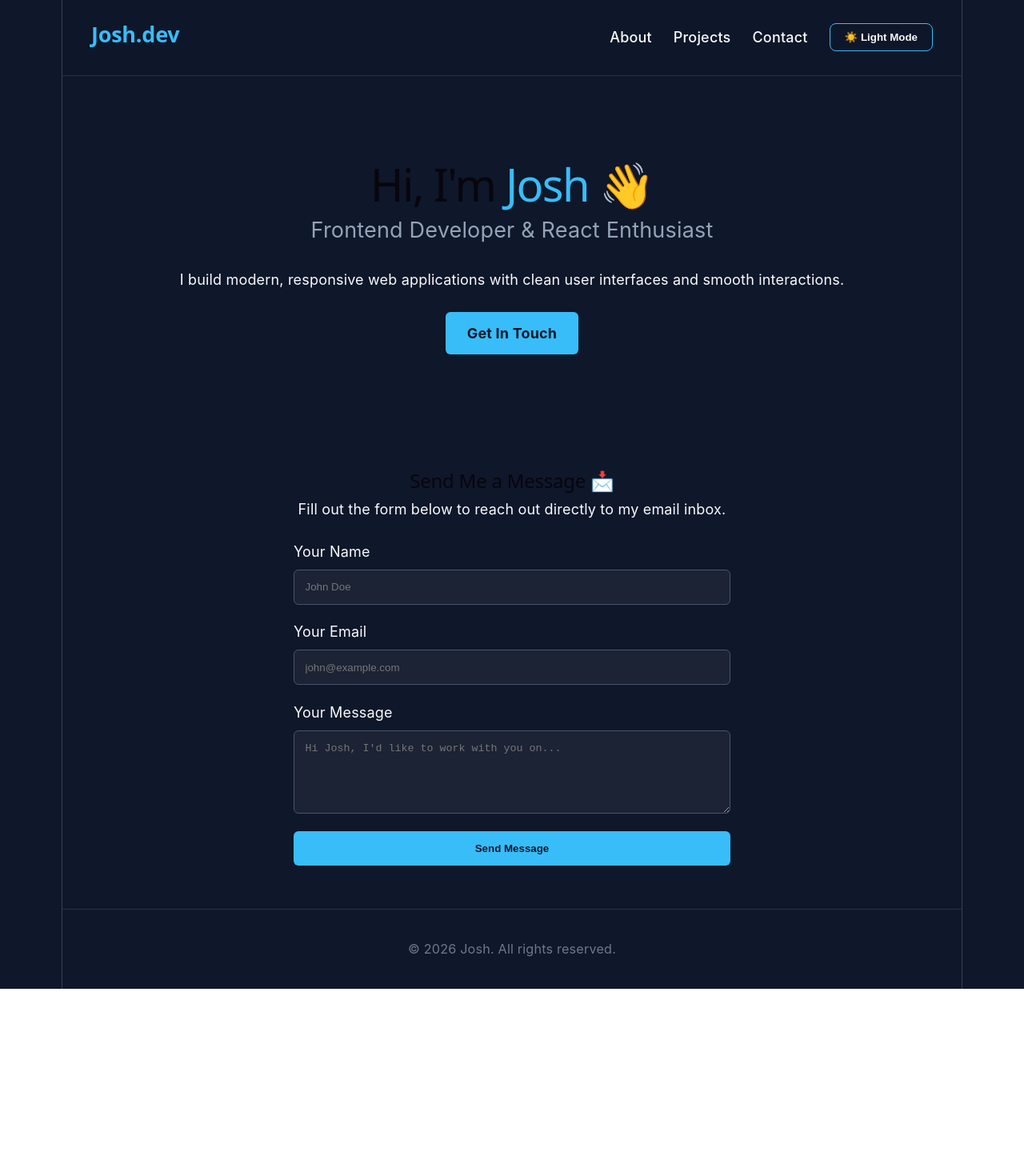
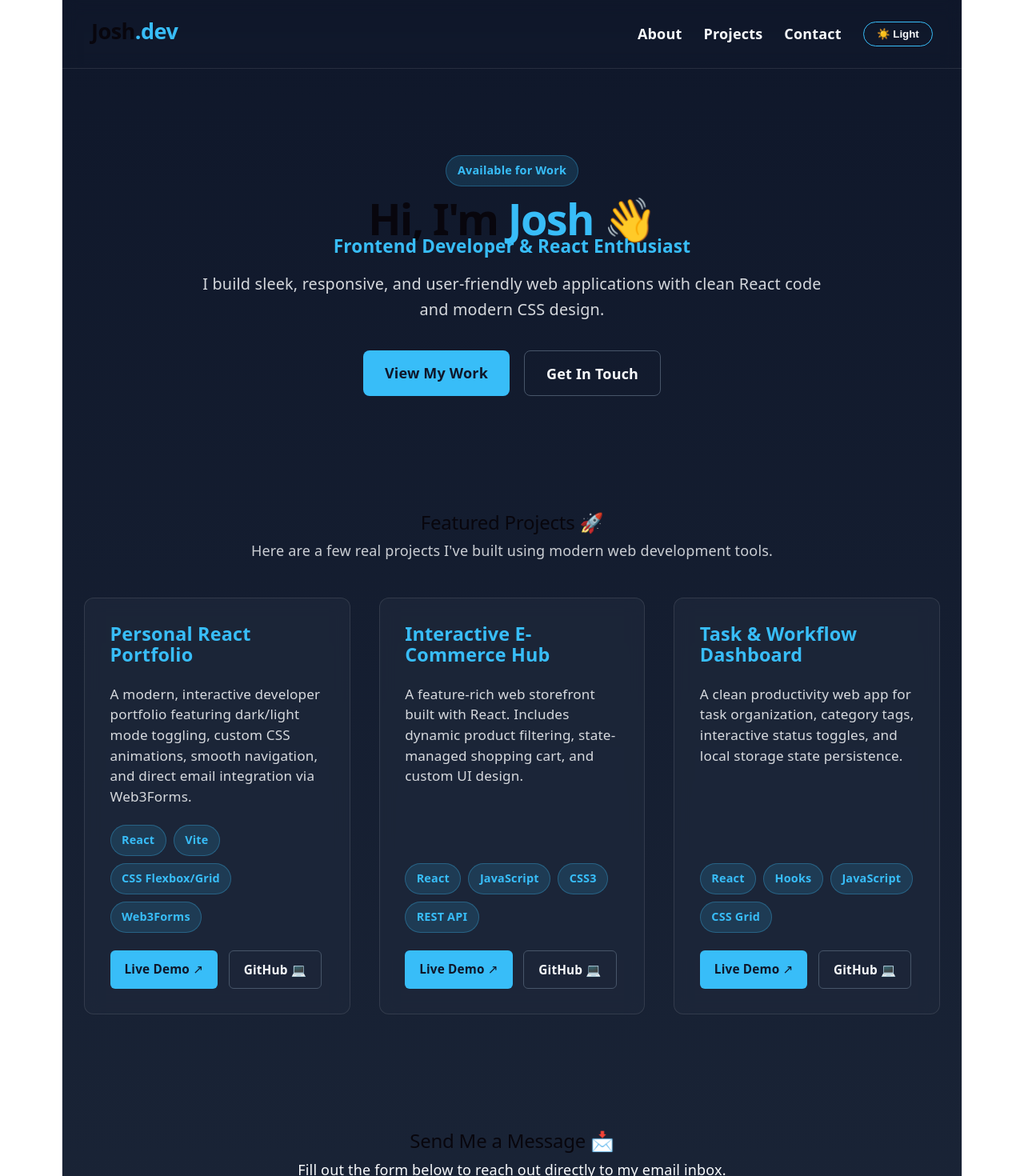
Before and after one commit to eyazemaye-lab/josh-portfolio, a React (Vite) app: page / in a window 1280 px wide. Shown: the top 1470 px of the page at 80% size. Before the commit the page ends 1236 px from the top, so only its background shows below. Built offline with nearby package versions, Linux system fonts and the light colour scheme.

Commit message:
Updated real project content and added custom CSS styling

```diff
--- a/src/App.css
+++ b/src/App.css
@@ -1,180 +1,7 @@
-:root {
-  --bg-main: #0f172a;
-  --bg-card: #1e293b;
-  --accent: #38bdf8;
-  --text-primary: #f8fafc;
-  --text-secondary: #94a3b8;
-  --border: #334155;
-}
-
-* {
-  margin: 0;
-  padding: 0;
-  box-sizing: border-box;
-  scroll-behavior: smooth;
-}
-
-body {
-  background-color: var(--bg-main);
-  color: var(--text-primary);
-  font-family: -apple-system, BlinkMacSystemFont, 'Segoe UI', Roboto, sans-serif;
-}
-
-.navbar {
-  display: flex;
-  justify-content: space-between;
-  align-items: center;
-  padding: 1.5rem 10%;
-  border-bottom: 1px solid var(--border);
-  position: sticky;
-  top: 0;
-  background-color: rgba(15, 23, 42, 0.9);
-  backdrop-filter: blur(8px);
-}
-
-.logo {
-  font-size: 1.5rem;
-  font-weight: bold;
-  color: var(--accent);
-}
-
-.nav-links {
-  display: flex;
-  list-style: none;
-  gap: 2rem;
-}
-
-.nav-links a {
-  color: var(--text-primary);
-  text-decoration: none;
-  transition: color 0.2s;
-}
-
-.nav-links a:hover {
-  color: var(--accent);
-}
-
-.hero {
-  min-height: 70vh;
-  display: flex;
-  flex-direction: column;
-  justify-content: center;
-  align-items: center;
-  text-align: center;
-  padding: 0 1rem;
-}
-
-.hero h1 {
-  font-size: 3.5rem;
-  margin-bottom: 1rem;
-}
-
-.highlight {
-  color: var(--accent);
-}
-
-.subtitle {
-  font-size: 1.5rem;
-  color: var(--text-secondary);
-  margin-bottom: 2rem;
-}
-
-.section {
-  padding: 5rem 10%;
-  max-width: 1200px;
-  margin: 0 auto;
-}
-
-.section h2 {
-  font-size: 2rem;
-  margin-bottom: 2rem;
-  border-left: 4px solid var(--accent);
-  padding-left: 1rem;
-}
-
-.projects-grid {
-  display: grid;
-  grid-template-columns: repeat(auto-fit, minmax(300px, 1fr));
-  gap: 2rem;
-}
-
-.project-card {
-  background-color: var(--bg-card);
-  border: 1px solid var(--border);
-  border-radius: 8px;
-  padding: 2rem;
-  display: flex;
-  flex-direction: column;
-  justify-content: space-between;
-  transition: transform 0.2s ease, border-color 0.2s ease;
-}
-
-.project-card:hover {
-  transform: translateY(-5px);
-  border-color: var(--accent);
-}
-
-.project-card h3 {
-  margin-bottom: 1rem;
-}
-
-.project-card p {
-  color: var(--text-secondary);
-  margin-bottom: 1.5rem;
-  line-height: 1.6;
-}
-
-.tech-tags {
-  display: flex;
-  flex-wrap: wrap;
-  gap: 0.5rem;
-  margin-bottom: 1.5rem;
-}
-
-.tag {
-  background-color: var(--bg-main);
-  color: var(--accent);
-  padding: 0.25rem 0.75rem;
-  border-radius: 20px;
-  font-size: 0.85rem;
-}
-
-.project-links {
-  display: flex;
-  gap: 1rem;
-}
-
-.project-links a {
-  color: var(--accent);
-  text-decoration: none;
-  font-weight: 600;
-}
-
-.cta-btn {
-  background-color: var(--accent);
-  color: #0f172a;
-  padding: 0.75rem 1.5rem;
-  border-radius: 6px;
-  text-decoration: none;
-  font-weight: bold;
-  display: inline-block;
-  transition: opacity 0.2s;
-}
-
-.cta-btn:hover {
-  opacity: 0.9;
-}
-
-footer {
-  text-align: center;
-  padding: 2rem;
-  border-top: 1px solid var(--border);
-  color: var(--text-secondary);
-}
-/* Option 5: Smooth Scrolling behavior across the entire page */
+/* Option 3: Smooth Scrolling & Typography */
 html {
   scroll-behavior: smooth;
-  font-family: 'Inter', system-ui, sans-serif;
+  font-family: 'Inter', system-ui, -apple-system, BlinkMacSystemFont, 'Segoe UI', Roboto, sans-serif;
 }
 
 body {
@@ -182,15 +9,15 @@ body {
   padding: 0;
 }
 
-/* Theme variables */
+/* Theme Configurations */
 .dark-theme {
-  background-color: #0f172a;
+  background: linear-gradient(180deg, #0f172a 0%, #1e293b 100%);
   color: #f8fafc;
   min-height: 100vh;
 }
 
 .light-theme {
-  background-color: #f8fafc;
+  background: linear-gradient(180deg, #f8fafc 0%, #e2e8f0 100%);
   color: #0f172a;
   min-height: 100vh;
 }
@@ -200,8 +27,22 @@ body {
   display: flex;
   justify-content: space-between;
   align-items: center;
-  padding: 1.5rem 2rem;
+  padding: 1.25rem 2rem;
+  backdrop-filter: blur(10px);
+  position: sticky;
+  top: 0;
+  z-index: 100;
   border-bottom: 1px solid rgba(255, 255, 255, 0.1);
+}
+
+.logo {
+  font-size: 1.5rem;
+  font-weight: 800;
+  letter-spacing: -0.5px;
+}
+
+.dot {
+  color: #38bdf8;
 }
 
 .nav-links {
@@ -213,63 +54,226 @@ body {
 .nav-links a {
   color: inherit;
   text-decoration: none;
-  font-weight: 500;
-  transition: opacity 0.2s ease;
+  font-weight: 600;
+  transition: color 0.2s ease;
 }
 
 .nav-links a:hover {
-  opacity: 0.7;
+  color: #38bdf8;
 }
 
 .theme-toggle-btn {
-  padding: 0.5rem 1rem;
-  border-radius: 8px;
+  padding: 0.4rem 0.9rem;
+  border-radius: 20px;
   border: 1px solid #38bdf8;
   background: transparent;
   color: inherit;
   cursor: pointer;
-  font-weight: bold;
+  font-weight: 600;
   transition: all 0.3s ease;
 }
 
 .theme-toggle-btn:hover {
   background: #38bdf8;
   color: #0f172a;
+  transform: scale(1.05);
 }
 
 /* Hero Section */
 .hero-section {
   text-align: center;
-  padding: 5rem 1rem;
+  padding: 6rem 1.5rem 4rem;
+  max-width: 800px;
+  margin: 0 auto;
+}
+
+.hero-badge {
+  display: inline-block;
+  margin-bottom: 1rem;
+}
+
+.hero-section h1 {
+  font-size: 3rem;
+  font-weight: 800;
+  margin: 0.5rem 0;
 }
 
 .highlight {
   color: #38bdf8;
 }
 
+.subtitle {
+  font-size: 1.25rem;
+  color: #38bdf8;
+  font-weight: 600;
+  margin-bottom: 1rem;
+}
+
+.bio {
+  font-size: 1.1rem;
+  line-height: 1.6;
+  opacity: 0.85;
+}
+
+.hero-cta-group {
+  display: flex;
+  justify-content: center;
+  gap: 1rem;
+  margin-top: 2rem;
+}
+
 .cta-btn {
-  display: inline-block;
-  margin-top: 1.5rem;
-  padding: 0.75rem 1.5rem;
+  padding: 0.8rem 1.5rem;
+  border-radius: 8px;
+  font-weight: 700;
+  text-decoration: none;
+  transition: all 0.3s ease;
+}
+
+.primary-cta {
   background-color: #38bdf8;
   color: #0f172a;
-  font-weight: bold;
-  text-decoration: none;
-  border-radius: 6px;
 }
 
-/* Contact Form Section */
+.primary-cta:hover {
+  background-color: #0284c7;
+  color: #ffffff;
+  transform: translateY(-2px);
+}
+
+.secondary-cta {
+  border: 1px solid #475569;
+  color: inherit;
+}
+
+.secondary-cta:hover {
+  border-color: #38bdf8;
+  color: #38bdf8;
+  transform: translateY(-2px);
+}
+
+/* Projects Section */
+.projects-section {
+  max-width: 1100px;
+  margin: 0 auto;
+  padding: 4rem 1.5rem;
+  text-align: center;
+}
+
+.section-desc {
+  opacity: 0.8;
+  margin-bottom: 2.5rem;
+}
+
+.projects-grid {
+  display: grid;
+  grid-template-columns: repeat(auto-fit, minmax(300px, 1fr));
+  gap: 2rem;
+}
+
+.project-card {
+  border-radius: 12px;
+  padding: 1.75rem;
+  text-align: left;
+  display: flex;
+  flex-direction: column;
+  justify-content: space-between;
+  transition: all 0.3s cubic-bezier(0.4, 0, 0.2, 1);
+  border: 1px solid rgba(255, 255, 255, 0.1);
+}
+
+.dark-theme .project-card {
+  background-color: rgba(30, 41, 59, 0.7);
+  backdrop-filter: blur(10px);
+}
+
+.light-theme .project-card {
+  background-color: #ffffff;
+  border-color: #cbd5e1;
+  box-shadow: 0 4px 6px -1px rgba(0, 0, 0, 0.05);
+}
+
+.project-card:hover {
+  transform: translateY(-8px);
+  border-color: #38bdf8;
+  box-shadow: 0 12px 24px rgba(56, 189, 248, 0.2);
+}
+
+.project-card h3 {
+  margin-top: 0;
+  color: #38bdf8;
+  font-size: 1.3rem;
+}
+
+.project-card p {
+  line-height: 1.5;
+  opacity: 0.85;
+  font-size: 0.95rem;
+}
+
+/* Badges */
+.tech-badges {
+  display: flex;
+  flex-wrap: wrap;
+  gap: 0.5rem;
+  margin: 1.25rem 0;
+}
+
+.badge {
+  padding: 0.3rem 0.75rem;
+  font-size: 0.8rem;
+  font-weight: 600;
+  border-radius: 20px;
+  background-color: rgba(56, 189, 248, 0.15);
+  color: #38bdf8;
+  border: 1px solid rgba(56, 189, 248, 0.3);
+}
+
+/* Card Buttons */
+.project-links {
+  display: flex;
+  gap: 0.75rem;
+  margin-top: 1rem;
+}
+
+.btn-primary, .btn-secondary {
+  padding: 0.55rem 1rem;
+  border-radius: 6px;
+  text-decoration: none;
+  font-weight: bold;
+  font-size: 0.85rem;
+  transition: all 0.2s ease;
+}
+
+.btn-primary {
+  background-color: #38bdf8;
+  color: #0f172a;
+}
+
+.btn-secondary {
+  background-color: transparent;
+  color: inherit;
+  border: 1px solid #475569;
+}
+
+.btn-primary:hover, .btn-secondary:hover {
+  opacity: 0.85;
+  transform: translateY(-1px);
+}
+
+/* Contact Section */
 .contact-section {
   max-width: 600px;
   margin: 0 auto;
-  padding: 3rem 1.5rem;
+  padding: 4rem 1.5rem;
+  text-align: center;
 }
 
 .contact-form {
   display: flex;
   flex-direction: column;
   gap: 1.2rem;
-  margin-top: 1.5rem;
+  margin-top: 2rem;
 }
 
 .form-group {
@@ -279,23 +283,44 @@ body {
   text-align: left;
 }
 
+.form-group label {
+  font-weight: 600;
+  font-size: 0.9rem;
+}
+
 .form-group input,
 .form-group textarea {
-  padding: 0.75rem;
-  border-radius: 6px;
+  padding: 0.8rem;
+  border-radius: 8px;
   border: 1px solid #475569;
   background-color: rgba(255, 255, 255, 0.05);
   color: inherit;
+  font-family: inherit;
+  font-size: 1rem;
+  outline: none;
+  transition: border-color 0.2s ease;
+}
+
+.form-group input:focus,
+.form-group textarea:focus {
+  border-color: #38bdf8;
 }
 
 .submit-btn {
-  padding: 0.8rem;
+  padding: 0.9rem;
   background-color: #38bdf8;
   color: #0f172a;
   font-weight: bold;
+  font-size: 1rem;
   border: none;
-  border-radius: 6px;
+  border-radius: 8px;
   cursor: pointer;
+  transition: all 0.2s ease;
+}
+
+.submit-btn:hover {
+  background-color: #0284c7;
+  color: #ffffff;
 }
 
 .form-status {
@@ -309,4 +334,5 @@ body {
   padding: 2rem;
   font-size: 0.9rem;
   opacity: 0.7;
+  border-top: 1px solid rgba(255, 255, 255, 0.05);
 }
--- a/src/App.jsx
+++ b/src/App.jsx
@@ -1,24 +1,45 @@
 import React, { useState } from 'react';
 import './App.css';
 
+// Option 2: Real Project Content Array
+const projectsData = [
+  {
+    id: 1,
+    title: "Personal React Portfolio",
+    description: "A modern, interactive developer portfolio featuring dark/light mode toggling, custom CSS animations, smooth navigation, and direct email integration via Web3Forms.",
+    technologies: ["React", "Vite", "CSS Flexbox/Grid", "Web3Forms"],
+    liveUrl: "https://josh-portfolio-phi-six.vercel.app/",
+    githubUrl: "https://github.com/eyazemaye-lab/josh-portfolio"
+  },
+  {
+    id: 2,
+    title: "Interactive E-Commerce Hub",
+    description: "A feature-rich web storefront built with React. Includes dynamic product filtering, state-managed shopping cart, and custom UI design.",
+    technologies: ["React", "JavaScript", "CSS3", "REST API"],
+    liveUrl: "https://github.com/eyazemaye-lab",
+    githubUrl: "https://github.com/eyazemaye-lab"
+  },
+  {
+    id: 3,
+    title: "Task & Workflow Dashboard",
+    description: "A clean productivity web app for task organization, category tags, interactive status toggles, and local storage state persistence.",
+    technologies: ["React", "Hooks", "JavaScript", "CSS Grid"],
+    liveUrl: "https://github.com/eyazemaye-lab",
+    githubUrl: "https://github.com/eyazemaye-lab"
+  }
+];
+
 function App() {
-  // Option 5: React State for Dark/Light Mode
   const [darkMode, setDarkMode] = useState(true);
-
-  // Option 2: State to handle Contact Form submission status
   const [formStatus, setFormStatus] = useState('');
 
-  const toggleTheme = () => {
-    setDarkMode(!darkMode);
-  };
+  const toggleTheme = () => setDarkMode(!darkMode);
 
   const handleFormSubmit = async (e) => {
     e.preventDefault();
     setFormStatus('Sending...');
 
     const formData = new FormData(e.target);
-
-    // Web3Forms public access key for receiving emails directly
     formData.append("access_key", "4b0a65d1-9d53-462a-92ef-38288c6b6fe7");
 
     try {
@@ -26,9 +47,7 @@ function App() {
         method: "POST",
         body: formData
       });
-
       const data = await response.json();
-
       if (data.success) {
         setFormStatus('Message sent successfully! 🎉');
         e.target.reset();
@@ -42,31 +61,68 @@ function App() {
 
   return (
     <div className={darkMode ? 'app dark-theme' : 'app light-theme'}>
-      {/* Navigation Header */}
+      {/* Navigation */}
       <nav className="navbar">
-        <h2 className="logo">Josh.dev</h2>
+        <h2 className="logo">Josh<span className="dot">.dev</span></h2>
         <div className="nav-links">
           <a href="#about">About</a>
           <a href="#projects">Projects</a>
           <a href="#contact">Contact</a>
-          {/* Option 5: Dark / Light Mode Toggle Button */}
           <button className="theme-toggle-btn" onClick={toggleTheme}>
-            {darkMode ? '☀️ Light Mode' : '🌙 Dark Mode'}
+            {darkMode ? '☀️ Light' : '🌙 Dark'}
           </button>
         </div>
       </nav>
 
       {/* Hero Section */}
       <section id="about" className="hero-section">
+        <div className="badge hero-badge">Available for Work</div>
         <h1>Hi, I'm <span className="highlight">Josh</span> 👋</h1>
         <p className="subtitle">Frontend Developer & React Enthusiast</p>
         <p className="bio">
-          I build modern, responsive web applications with clean user interfaces and smooth interactions.
+          I build sleek, responsive, and user-friendly web applications with clean React code and modern CSS design.
         </p>
-        <a href="#contact" className="cta-btn">Get In Touch</a>
+        <div className="hero-cta-group">
+          <a href="#projects" className="cta-btn primary-cta">View My Work</a>
+          <a href="#contact" className="cta-btn secondary-cta">Get In Touch</a>
+        </div>
       </section>
 
-      {/* Option 2: Functional Contact Form Section */}
+      {/* Projects Section */}
+      <section id="projects" className="projects-section">
+        <h2>Featured Projects 🚀</h2>
+        <p className="section-desc">Here are a few real projects I've built using modern web development tools.</p>
+
+        <div className="projects-grid">
+          {projectsData.map((project) => (
+            <div key={project.id} className="project-card">
+              <div className="card-header">
+                <h3>{project.title}</h3>
+                <p>{project.description}</p>
+              </div>
+
+              <div className="card-footer">
+                <div className="tech-badges">
+                  {project.technologies.map((tech, index) => (
+                    <span key={index} className="badge">{tech}</span>
+                  ))}
+                </div>
+
+                <div className="project-links">
+                  <a href={project.liveUrl} target="_blank" rel="noopener noreferrer" className="btn-primary">
+                    Live Demo ↗
+                  </a>
+                  <a href={project.githubUrl} target="_blank" rel="noopener noreferrer" className="btn-secondary">
+                    GitHub 💻
+                  </a>
+                </div>
+              </div>
+            </div>
+          ))}
+        </div>
+      </section>
+
+      {/* Contact Section */}
       <section id="contact" className="contact-section">
         <h2>Send Me a Message 📩</h2>
         <p>Fill out the form below to reach out directly to my email inbox.</p>
@@ -84,7 +140,7 @@ function App() {
 
           <div className="form-group">
             <label htmlFor="message">Your Message</label>
-            <textarea id="message" name="message" rows="5" placeholder="Hi Josh, I'd like to work with you on..." required></textarea>
+            <textarea id="message" name="message" rows="5" placeholder="Hi Josh, I'd like to work with you..." required></textarea>
           </div>
 
           <button type="submit" className="submit-btn">Send Message</button>
@@ -93,7 +149,7 @@ function App() {
       </section>
 
       <footer className="footer">
-        <p>© {new Date().getFullYear()} Josh. All rights reserved.</p>
+        <p>© {new Date().getFullYear()} Josh. Built with React & Deployed on Vercel.</p>
       </footer>
     </div>
   );
```
